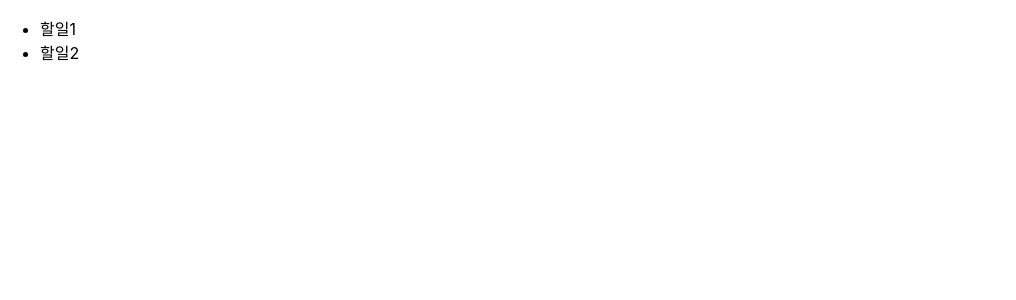
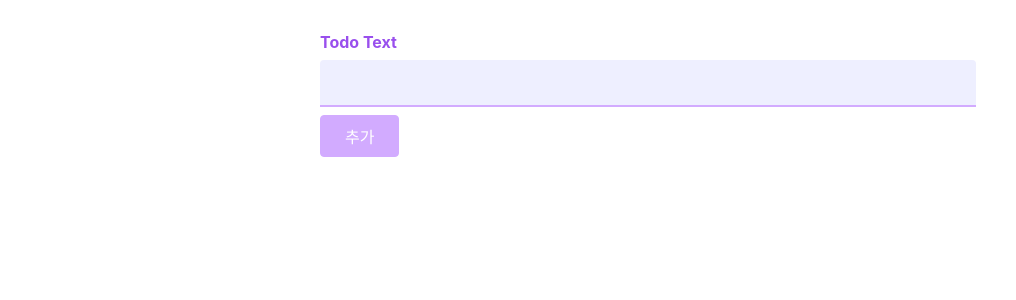
Before and after one commit to heoMint/TodoList-react-ts, a React (Create React App) app: page / in a window 1280 px wide. Shown: the top 300 px of the page, without its empty margins (0-1016 px from the left). Built offline with nearby package versions, Linux system fonts and the light colour scheme.

Commit message:
feat: ✨ New Todo추가 + 🎨 module.css 추가

```diff
--- a/src/App.tsx
+++ b/src/App.tsx
@@ -1,11 +1,29 @@
+import { useState } from 'react';
+
+import NewTodo from './components/NewTodo';
 import Todos from './components/Todos';
+import Todo from './models/todo';
 
 function App() {
-  return (
-    <div>
-      <Todos items={['할일1','할일2']} />
-    </div>
-  );
+    // Todo의 데이터모델을 사용하는 객체배열
+    // const todos = [new Todo('Learn React'), new Todo('Learn TypeScript')];
+    const [todos, setTodos] = useState<Todo[]>([]);
+
+
+    const addTodoHandler = (todoText: string) => {
+        const newTodo = new Todo(todoText);
+
+        setTodos((prevTodos)=>{
+        // concat() 새로운 배열 생성
+            return prevTodos.concat(newTodo);
+        })
+    };
+    return (
+        <div>
+            <NewTodo onAddTodo={addTodoHandler} />
+            <Todos items={todos} />
+        </div>
+    );
 }
 
 export default App;
--- /dev/null
+++ b/src/components/NewTodo.module.css
@@ -0,0 +1,42 @@
+.form {
+    width: 40rem;
+    margin: 2rem auto;
+}
+
+.form label {
+    display: block;
+    font-weight: bold;
+    color: #994fed;
+    margin-bottom: 0.5rem;
+}
+
+.form input {
+    display: block;
+    width: 100%;
+    font: inherit;
+    font-size: 1.5rem;
+    padding: 0.5rem;
+    border-radius: 4px;
+    background-color: #eeefff;
+    border: none;
+    border-bottom: 2px solid #d2abff;
+    border-bottom-right-radius: 0;
+    border-bottom-left-radius: 0;
+    margin-bottom: 0.5rem;
+}
+
+.form button {
+    font: inherit;
+    background-color: #d2abff;
+    border: 1px solid #d2abff;
+    color: #ffffff;
+    padding: 0.5rem 1.5rem;
+    border-radius: 4px;
+    cursor: pointer;
+}
+
+.form button:hover,
+.form button:active {
+    background-color: #c390fd;
+    border-color: #c390fd;
+}
--- /dev/null
+++ b/src/components/NewTodo.tsx
@@ -0,0 +1,26 @@
+import { useRef } from 'react';
+import classes from './NewTodo.module.css'
+const NewTodo: React.FC<{ onAddTodo: (text: string) => void }> = (props) => {
+    const todoTextInputRef = useRef<HTMLInputElement>(null);
+
+    const submitHandler = (event: React.FormEvent) => {
+        event.preventDefault();
+
+        const enteredText = todoTextInputRef.current!.value;
+
+        if (enteredText.trim().length === 0) {
+            //throw an error
+            return;
+        }
+
+        props.onAddTodo(enteredText);
+    };
+    return (
+        <form onSubmit={submitHandler} className={classes.form}>
+            <label htmlFor="text">Todo Text</label>
+            <input type="text" id="text" ref={todoTextInputRef} />
+            <button>추가</button>
+        </form>
+    );
+};
+export default NewTodo;
--- /dev/null
+++ b/src/components/TodoItem.module.css
@@ -0,0 +1,6 @@
+.item {
+    margin: 1rem 0;
+    box-shadow: 0 1px 4px rgba(0, 0, 0, 0.2);
+    padding: 1rem;
+    background-color: #eeefff;
+}
--- /dev/null
+++ b/src/components/TodoItem.tsx
@@ -0,0 +1,6 @@
+import React from 'react';
+import classes from './TodoItem.module.css'
+const TodoItem: React.FC<{ text: string }> = (props) => {
+    return <li className={classes.item}>{props.text}</li>;
+};
+export default TodoItem;
--- /dev/null
+++ b/src/components/Todos.module.css
@@ -0,0 +1,6 @@
+.todos {
+    list-style: none;
+    margin: 2rem auto;
+    padding: 0;
+    width: 40rem;
+}
--- a/src/components/Todos.tsx
+++ b/src/components/Todos.tsx
@@ -1,9 +1,13 @@
 import React from 'react';
-const Todos: React.FC<{ items: string[] }> = (props) => {
+import Todo from '../models/todo';
+import TodoItem from './TodoItem';
+import classes from './Todos.module.css';
+
+const Todos: React.FC<{ items: Todo[] }> = (props) => {
     return (
-        <ul>
+        <ul className={classes.todos}>
             {props.items.map((item) => (
-                <li key={item}>{item}</li>
+                <TodoItem key={item.id} text={item.text} />
             ))}
         </ul>
     );
--- /dev/null
+++ b/src/models/todo.ts
@@ -0,0 +1,33 @@
+// class 정의
+class Todo {
+    id: string;
+    text: string;
+
+    constructor(todoText: string) {
+        this.text = todoText;
+        this.id = new Date().toISOString();
+    }
+}
+
+
+/**
+// 타입(type) 정의
+type TodoType = {
+    id: string;
+    text: string;
+};
+
+// 인터페이스(interface) 정의
+interface TodoInterface {
+    id: string;
+    text: string;
+}
+
+// 데이터 모델 생성
+const todo: TodoType = {
+    id: new Date().toISOString(),
+    text: 'Write a sample todo',
+};
+ */
+
+export default Todo;
```
Also changed, not shown: 1 other file (tests, documents, lock files or other folders).
